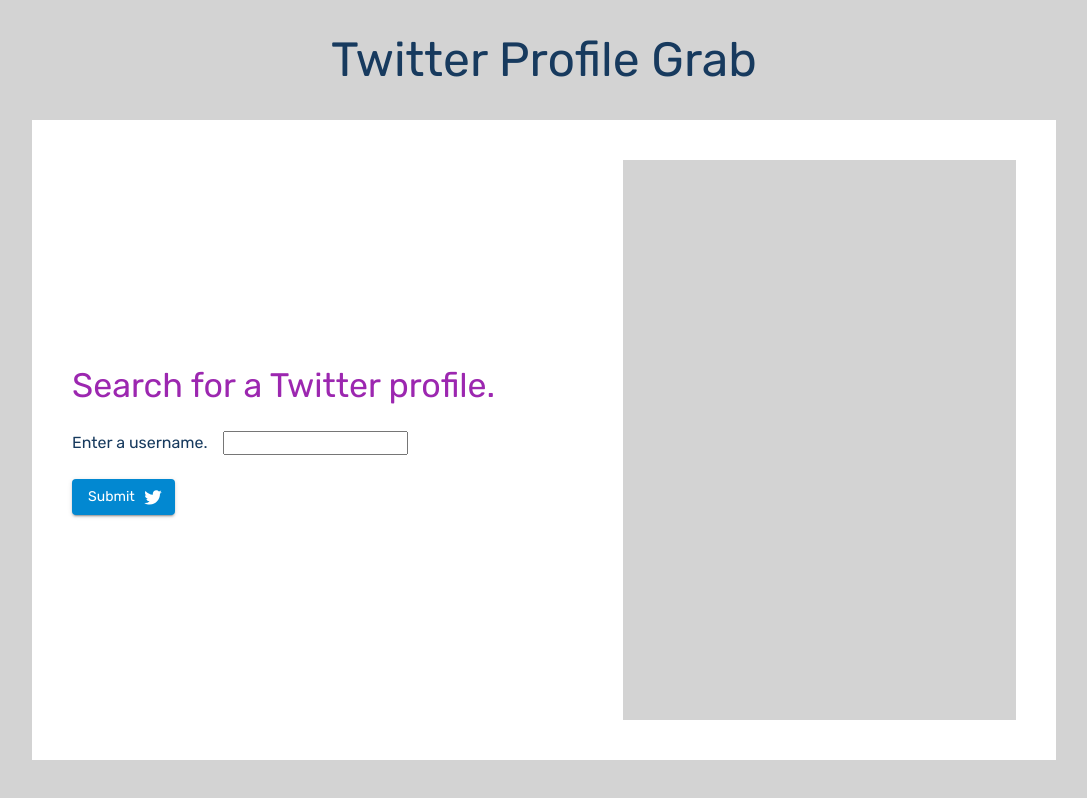
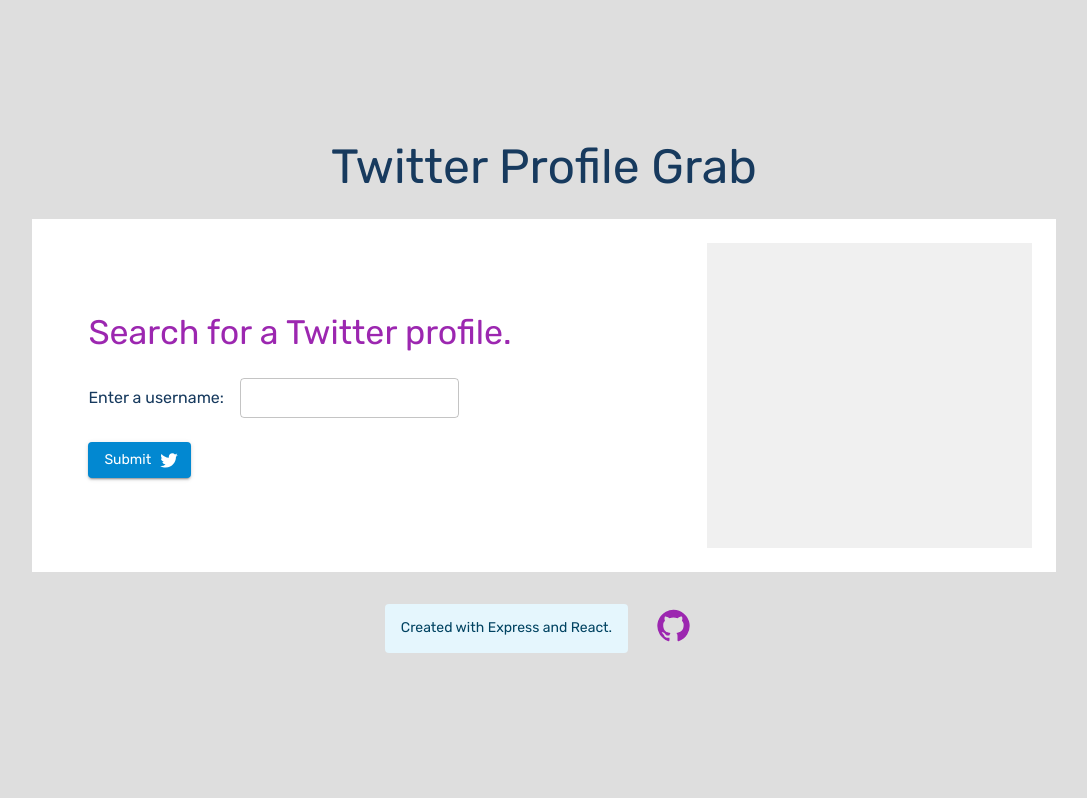
Before and after one commit to maryamkhan14/twitter-profile-grab, a React (Create React App) app in the folder root/frontend/: page / in a window 1280 px wide. Shown: the whole page, without its empty margins (96-1183 px from the left). Built offline with nearby package versions, Linux system fonts and the light colour scheme; no server answers.

Commit message:
Updated component layouts to use MUI Grid instead of MUI Box for cleaner code & appearance, and changed MUI theme's color palette

```diff
--- a/root/frontend/src/App.js
+++ b/root/frontend/src/App.js
@@ -1,22 +1,40 @@
 import { BrowserRouter, Routes, Route } from "react-router-dom";
-import { Box } from "@mui/material";
+import { Grid } from "@mui/material";
 // pages and components
 import Home from "./pages/Home";
 import Navbar from "./components/Navbar";
+import Footer from "./components/Footer";
 
 function App() {
   return (
     <BrowserRouter>
-      <Box>
-        <Navbar />
-      </Box>
-      <Box display="flex" flex="1 1 auto" p={4}>
-        <div className="pages">
+      <Grid item xs={12} container display="flex" gap={3}>
+        <Grid item xs={12} container display="flex">
+          <Navbar />
+        </Grid>
+        <Grid
+          item
+          xs={12}
+          container
+          display="flex"
+          className="pages"
+          justifyContent={"center"}
+        >
           <Routes>
             <Route path="/" element={<Home />} />
           </Routes>
-        </div>
-      </Box>
+        </Grid>
+        <Grid
+          item
+          xs={12}
+          container
+          display="flex"
+          className="pages"
+          justifyContent={"center"}
+        >
+          <Footer />
+        </Grid>
+      </Grid>
     </BrowserRouter>
   );
 }
--- a/root/frontend/src/components/Navbar.js
+++ b/root/frontend/src/components/Navbar.js
@@ -1,13 +1,17 @@
-import { Box, Typography } from "@mui/material";
+import { Grid, Typography } from "@mui/material";
 const Navbar = () => {
   return (
-    <header>
-      <Box className="navbarBox">
-        <Typography variant="h3" pt={3}>
-          Twitter Profile Grab
-        </Typography>
-      </Box>
-    </header>
+    <Grid
+      item
+      className="navbarBox"
+      xs={12}
+      display="flex"
+      flexDirection="column-reverse"
+      alignItems="center"
+      container
+    >
+      <Typography variant="h3">Twitter Profile Grab</Typography>
+    </Grid>
   );
 };
 export default Navbar;
--- a/root/frontend/src/components/ProfileDetails.js
+++ b/root/frontend/src/components/ProfileDetails.js
@@ -1,13 +1,65 @@
 import React from "react";
-import { Box } from "@mui/material";
+import { Typography, Grid } from "@mui/material";
+import VerifiedIcon from "@mui/icons-material/Verified";
 const ProfileDetails = ({ profile }) => {
   return (
-    <Box className="profile-details">
-      <img src={profile.profile_image_url} alt="Profile" />
-      <p>Username: {profile.username}</p>
-      <p>Name: {profile.name}</p>
-      <p>ID: {profile.id}</p>
-    </Box>
+    <Grid
+      item
+      container
+      className="profile-details"
+      display="flex"
+      alignContent={"center"}
+    >
+      <Grid
+        item
+        xs={12}
+        display="flex"
+        justifyContent="center"
+        alignItems={"center"}
+        gap={1}
+        mt={2}
+        container
+      >
+        <Grid item>
+          <img src={profile.profile_image_url} alt="Profile" />
+        </Grid>
+        <Grid
+          item
+          display="flex"
+          justifyContent="center"
+          alignItems={"center"}
+          gap={1}
+        >
+          <Typography variant="h5" color="secondary">
+            {profile.username}
+          </Typography>
+          <p>{profile.verified && <VerifiedIcon />}</p>
+        </Grid>
+      </Grid>
+      <Grid
+        item
+        xs={12}
+        display="flex"
+        justifyContent="space-around"
+        alignItems={"center"}
+        gap={3}
+        p={3}
+        container
+      >
+        <Grid item xs={12} display="flex" justifyContent="space-evenly">
+          <Typography variant="body1">Name: {profile.name}</Typography>
+          <Typography variant="body1">ID: {profile.id}</Typography>
+        </Grid>
+        <Grid item xs={12} display="flex" justifyContent="center" gap={1}>
+          <Typography>Description:</Typography>
+          <Typography variant="body3">
+            {profile.description.length > 1
+              ? profile.description
+              : "This user has not written a bio."}
+          </Typography>
+        </Grid>
+      </Grid>
+    </Grid>
   );
 };
 
--- a/root/frontend/src/components/ProfileForm.js
+++ b/root/frontend/src/components/ProfileForm.js
@@ -5,6 +5,7 @@
   Button,
   Typography,
   CircularProgress,
+  TextField,
 } from "@mui/material";
 import TwitterIcon from "@mui/icons-material/Twitter";
 import { useState, useEffect } from "react";
@@ -49,20 +50,25 @@
       display="flex"
       flexDirection="column"
       justifyContent="center"
+      alignItems="flex-start"
       gap={3}
     >
       <Typography variant="h4" color="secondary">
         Search for a Twitter profile.
       </Typography>
 
-      <Box className="usernameInput" display="flex" gap={2}>
-        <label>Enter a username.</label>
+      <Box className="usernameInput" display="flex" gap={2} alignItems="center">
+        <label>Enter a username:</label>
         {/* the reason there is a value prop is so that later on, if the username textbox's value is modified from elsewhere e.g. using a clear button, then the state should update too*/}
-        <input
+        <TextField
+          id="outlined-basic"
+          variant="outlined"
+          color="info"
+          size="small"
           type="text"
           onChange={(e) => setUsername(e.target.value)}
           value={username}
-          required="required"
+          required={true}
         />
       </Box>
 
--- a/root/frontend/src/index.js
+++ b/root/frontend/src/index.js
@@ -10,14 +10,8 @@
     <Box
       height="100vh"
       display="flex"
-      flex="1 0 1"
       flexDirection="column"
       justifyContent="space-around"
-      alignItems="center"
-      padding={1}
-      sx={{
-        fontFamily: "Rubik",
-      }}
     >
       <App />
     </Box>
--- a/root/frontend/src/pages/Home.js
+++ b/root/frontend/src/pages/Home.js
@@ -12,7 +12,7 @@
   };
   return (
     <Grid
-      container
+      item
       className="home"
       width="80vw"
       height="100%"
@@ -20,12 +20,14 @@
       flexDirection="row"
       justifySelf="center"
       justifyContent="space-between"
-      p={5}
+      p={3}
+      gap={3}
       sx={{ backgroundColor: "primary.main" }}
+      container
     >
       <Grid
         item
-        xs="auto"
+        lg={6}
         className="profileForm"
         display="flex"
         justifyContent="center"
@@ -35,7 +37,7 @@
 
       <Grid
         item
-        xs="5"
+        lg={4}
         className="profileDetails"
         display="flex"
         sx={{ backgroundColor: "primary.alt" }}
--- a/root/frontend/src/styling/themes.js
+++ b/root/frontend/src/styling/themes.js
@@ -3,11 +3,11 @@
   stretch: { height: "100%" },
   palette: {
     background: {
-      default: "#D3D3D3",
+      default: "#DEDEDE",
     },
     primary: {
       main: "#fff",
-      alt: "#D3D3D3",
+      alt: "#F0F0F0",
     },
     text: {
       primary: "#173A5E",
@@ -19,6 +19,9 @@
   },
   typography: {
     fontFamily: "Rubik, Arial",
+    body3: {
+      fontStyle: "italic",
+    },
   },
   components: {
     MuiCssBaseline: {
```
